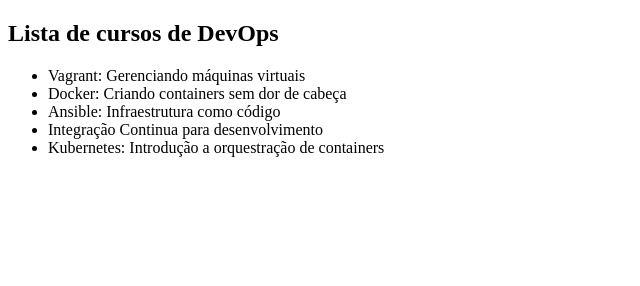
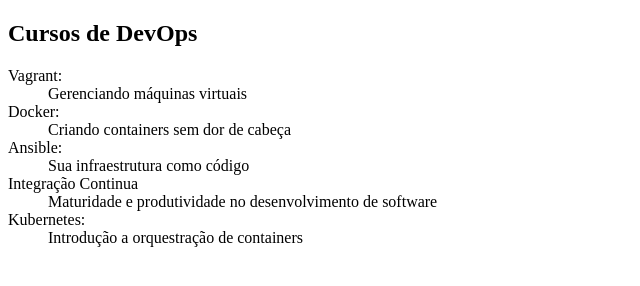
Before and after one commit to tamira-cabral/curso-alura-git, a plain HTML site: page index.html in a window 1280 px wide. Shown: the whole page, without its empty margins (0-640 px from the left). Drawn offline with Linux system fonts and the light colour scheme.

Commit message:
alterações finais

```diff
--- a/index.html
+++ b/index.html
@@ -2,16 +2,25 @@
 <html lang="en">
 <head>
     <meta charset="UTF-8">
-    <title>Lista de cursos</title>
+    <title>Lista de cursos da Alura</title>
 </head>
 <body>
-	<h2>Lista de cursos de DevOps</h2>
-    <ul>
-        <li>Vagrant: Gerenciando máquinas virtuais</li>
-        <li>Docker: Criando containers sem dor de cabeça</li>
-        <li>Ansible: Infraestrutura como código</li>
-        <li>Integração Continua para desenvolvimento</li>
-        <li>Kubernetes: Introdução a orquestração de containers</li>
-    </ul>
+	<h2>Cursos de DevOps</h2>
+    <dl>
+        <dt>Vagrant:</dt>
+        <dd>Gerenciando máquinas virtuais</dd>
+
+        <dt>Docker:</dt>
+        <dd>Criando containers sem dor de cabeça</dd>
+
+        <dt>Ansible:</dt>
+        <dd>Sua infraestrutura como código</dd>
+
+        <dt>Integração Continua</dt>
+        <dd>Maturidade e produtividade no desenvolvimento de software</dd>
+
+        <dt>Kubernetes:</dt>
+        <dd>Introdução a orquestração de containers</dd>
+    </dl>
 </body>
 </html>
```
